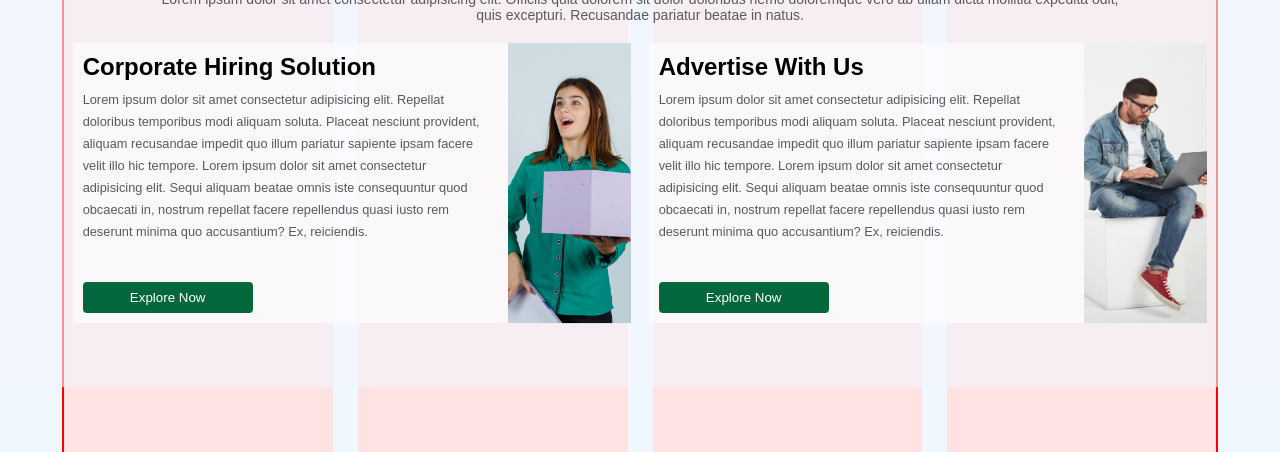
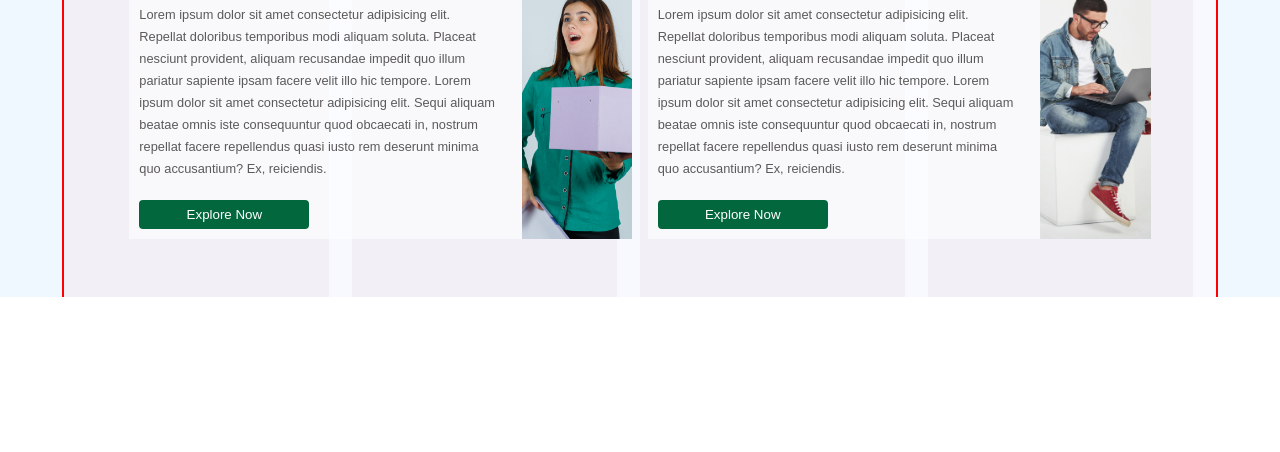
Before and after one commit to felixmathew03/design1, a plain HTML site: page index.html in a window 1280 px wide. Shown: the part 668-1120 px from the top of the page. After the commit the page ends 965 px from the top, so only its background shows below. Drawn offline with Linux system fonts and the light colour scheme.

Commit message:
new updates

```diff
--- a/index.css
+++ b/index.css
@@ -6,28 +6,18 @@
 .container{
     width: 100%;
     background-color: aliceblue;
-    position: relative;
 }
 .mainback{
     width: 90%;
     margin: auto;
-    display: grid;
-    grid-template-columns: 1fr 1fr 1fr 1fr;
-    grid-template-rows: 140vh;
-    gap: 25px;
+    height: auto;
     border-left: 2px solid red;
     border-right: 2px solid red;
-}
-.main{
-    background-color: rgb(255, 227, 227);
+    background-image: repeating-linear-gradient(to right, #F4E8EA 0% 23%, white 23% 25%);
 }
 .maincontent{
     width: 100%;
     background-color: rgba(242, 245, 255, 0.605);
-    position: absolute;
-    top: 50%;
-    left: 50%;
-    transform: translate(-50%,-50%);
 }
 .top{
     width: 100%;
@@ -251,9 +241,6 @@ nav{
         border-left: none;
         border-right: none;
     }
-    .top{
-        margin-top: 6%;
-    }
     .reach{
         width: 100%;
         height: 100%;
@@ -292,10 +279,6 @@ nav{
         border-left: none;
         border-right: none;
     }
-    .top{
-        margin-top: 50%;
-        padding-bottom: 10%;
-    }
     .reach{
         width: 100%;
         height: 100%;
@@ -311,6 +294,7 @@ nav{
         display: none;
     }
     nav{
+        top: -10%;
         width: 100%;
         border-radius: 0;
     }
--- a/index.html
+++ b/index.html
@@ -9,11 +9,6 @@
 <body>
     <div class="container">
         <div class="mainback">
-            <div class="main 1"></div>
-            <div class="main 2"></div>
-            <div class="main 3"></div>
-            <div class="main 4"></div>
-        </div>
         <div class="maincontent">
             <div class="top">
                 <div class="innercontent">
@@ -109,5 +104,6 @@
             </div>
         </div>
     </div>
+    </div>
 </body>
 </html>
```
